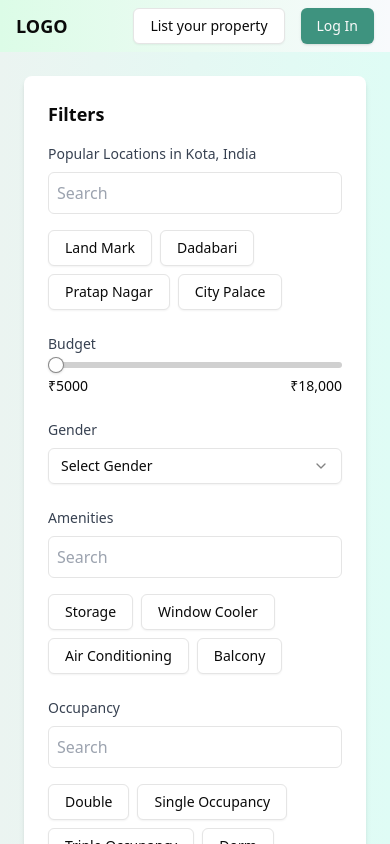
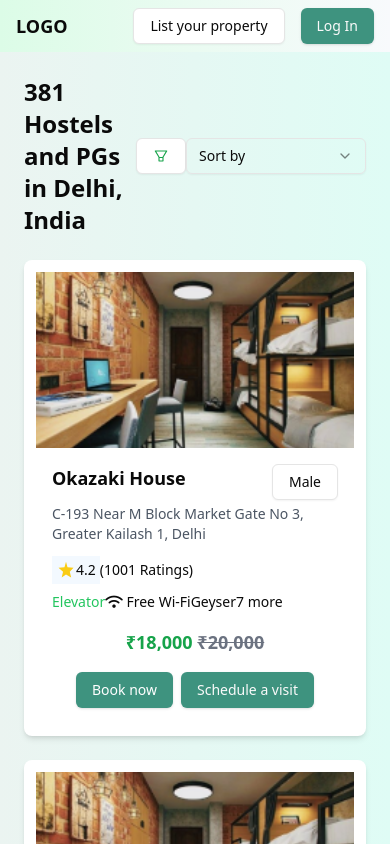
Before and after one commit to Rizwanali02/hostel-App, a Next.js app: page /listing in a window 390 px wide. Shown: the top 844 px of the page. Built offline with nearby package versions, Linux system fonts and the light colour scheme.

Commit message:
responsive listing page and filters section

```diff
--- a/package.json
+++ b/package.json
@@ -9,6 +9,10 @@
     "lint": "next lint"
   },
   "dependencies": {
+    "@fortawesome/free-brands-svg-icons": "^6.7.2",
+    "@fortawesome/free-regular-svg-icons": "^6.7.2",
+    "@fortawesome/free-solid-svg-icons": "^6.7.2",
+    "@fortawesome/react-fontawesome": "^0.2.2",
     "@radix-ui/react-accordion": "^1.2.1",
     "@radix-ui/react-alert-dialog": "^1.1.2",
     "@radix-ui/react-aspect-ratio": "^1.1.0",
@@ -28,6 +32,7 @@
     "next": "15.0.3",
     "react": "19.0.0-rc-66855b96-20241106",
     "react-dom": "19.0.0-rc-66855b96-20241106",
+    "react-icons": "^5.4.0",
     "tailwind-merge": "^2.5.4",
     "tailwindcss-animate": "^1.0.7"
   },
--- a/src/app/globals.css
+++ b/src/app/globals.css
@@ -1,3 +1,4 @@
+@import url('https://cdnjs.cloudflare.com/ajax/libs/font-awesome/6.4.0/css/all.min.css');
 @tailwind base;
 @tailwind components;
 @tailwind utilities;
--- a/src/app/layout.tsx
+++ b/src/app/layout.tsx
@@ -26,6 +26,7 @@ export default function RootLayout({
 }>) {
   return (
     <html lang="en">
+
       <body
         className={`${geistSans.variable} ${geistMono.variable} antialiased w-full`}
       >
--- a/src/app/listing/page.tsx
+++ b/src/app/listing/page.tsx
@@ -1,4 +1,4 @@
-import React from "react";
+"use client";
 import { Slider } from "@/components/ui/slider";
 import { Button } from "@/components/ui/button";
 import {
@@ -8,15 +8,35 @@ import {
   SelectItem,
   SelectValue,
 } from "@/components/ui/select";
+import { AiOutlineFilter } from "react-icons/ai"; // Filter Icon
+import { useState } from "react";
 
 const ListingPage = () => {
+  const [isFilterOpen, setIsFilterOpen] = useState(false);
+
+  const toggleFilterDrawer = () => {
+    setIsFilterOpen(!isFilterOpen);
+  };
+
   return (
     <div className="bg-gradient-to-r from-[#ebf4f1] to-[#DFFCF5] min-h-screen p-6">
       <div className="container mx-auto grid grid-cols-12 gap-6">
-        {/* Filters Section */}
-        <div className="col-span-12 md:col-span-3 bg-white rounded-lg shadow-md p-6">
+        {/* Filters Section - Hidden on Mobile */}
+        <div
+          className={`col-span-12 md:col-span-3 bg-white rounded-lg shadow-md p-6 md:block ${
+            isFilterOpen ? "block" : "hidden"
+          } fixed inset-0 bg-white z-50 md:relative md:z-auto md:p-6`}
+        >
           <h2 className="text-lg font-semibold mb-4">Filters</h2>
+          <button
+            className="absolute top-4 right-4 text-xl text-gray-600 md:hidden"
+            onClick={toggleFilterDrawer}
+          >
+            &times;
+          </button>
 
+          {/* Filter Content */}
+          <div>
             {/* Search Location */}
             <div className="mb-6">
               <label className="block text-sm font-medium text-gray-700 mb-2">
@@ -30,7 +50,11 @@ const ListingPage = () => {
               <div className="flex flex-wrap gap-2 mt-4">
                 {["Land Mark", "Dadabari", "Pratap Nagar", "City Palace"].map(
                   (location) => (
-                  <Button key={location} variant="outline" className="text-sm">
+                    <Button
+                      key={location}
+                      variant="outline"
+                      className="text-sm"
+                    >
                       {location}
                     </Button>
                   )
@@ -84,13 +108,16 @@ const ListingPage = () => {
                 className="w-full p-2 border rounded-md focus:outline-none focus:ring focus:ring-green-300"
               />
               <div className="flex flex-wrap gap-2 mt-4">
-              {["Storage", "Window Cooler", "Air Conditioning", "Balcony"].map(
-                (amenity) => (
+                {[
+                  "Storage",
+                  "Window Cooler",
+                  "Air Conditioning",
+                  "Balcony",
+                ].map((amenity) => (
                   <Button key={amenity} variant="outline" className="text-sm">
                     {amenity}
                   </Button>
-                )
-              )}
+                ))}
               </div>
             </div>
 
@@ -107,7 +134,11 @@ const ListingPage = () => {
               <div className="flex flex-wrap gap-2 mt-4">
                 {["Double", "Single Occupancy", "Triple Occupancy", "Dorm"].map(
                   (occupancy) => (
-                  <Button key={occupancy} variant="outline" className="text-sm">
+                    <Button
+                      key={occupancy}
+                      variant="outline"
+                      className="text-sm"
+                    >
                       {occupancy}
                     </Button>
                   )
@@ -115,19 +146,31 @@ const ListingPage = () => {
               </div>
             </div>
 
-          <Button className="w-full mt-6 bg-green-500 hover:bg-green-600 text-white">
+            <Button className="w-full mt-6 bg-[#3E937F] hover:bg-[#347b6b] text-white">
               Search & Connect
             </Button>
+          </div>
         </div>
 
         {/* Listings Section */}
         <div className="col-span-12 md:col-span-9">
           <div className="flex justify-between items-center mb-6">
+            <div className="flex items-center space-x-2">
               <h2 className="text-2xl font-semibold">
                 381 Hostels and PGs in Delhi, India
               </h2>
+            </div>
+            <div className="flex">
+              {/* Filter Icon for Mobile */}
+              <Button
+                variant="outline"
+                className="md:hidden text-xl text-green-600"
+                onClick={toggleFilterDrawer}
+              >
+                <AiOutlineFilter />
+              </Button>
               <Select>
-              <SelectTrigger className="w-[150px]">
+                <SelectTrigger className="w-[180px] min-w-[140px]">
                   <SelectValue placeholder="Sort by" />
                 </SelectTrigger>
                 <SelectContent>
@@ -137,51 +180,85 @@ const ListingPage = () => {
                 </SelectContent>
               </Select>
             </div>
+          </div>
 
           {/* Listings */}
-          <div className="grid gap-6">
+          <div className="flex flex-col gap-6">
             {[1, 2, 3, 4].map((_, index) => (
               <div
                 key={index}
-                className="flex bg-white h-full p-3 rounded-lg shadow-md overflow-hidden"
+                className="flex flex-col p-3 sm:flex-row md:h-[250px] bg-white rounded-lg shadow-md overflow-hidden"
               >
-                <div className="w-1/3">
+                {/* Image Section */}
+                <div className="w-full sm:w-1/3">
                   <img
                     src="/images/hostelimage2.png"
                     alt="Hostel"
-                    className="object-contain w-full h-full"
+                    className="object-cover w-full h-44 sm:h-full"
                   />
                 </div>
-                <div className="w-2/3 p-4 flex flex-col justify-between">
+
+                {/* Content Section */}
+                <div className="flex flex-col justify-between w-full p-4 sm:w-2/3">
                   <div>
+                    {/* Title and Address */}
+                    <div className="flex justify-between">
                       <h3 className="text-lg font-semibold">Okazaki House</h3>
-                    <p className="text-sm text-gray-600">
+                      <Button variant="outline">Male</Button>
+                    </div>
+                    <p className="text-sm text-gray-600 mt-1">
                       C-193 Near M Block Market Gate No 3, Greater Kailash 1,
                       Delhi
                     </p>
-                    <div className="flex items-center space-x-4 mt-2 text-sm">
-                      <span className="flex items-center">
-                        <i className="ri-star-fill text-yellow-400"></i> 4.2
+
+                    {/* Ratings and Amenities */}
+                    <div className="flex flex-wrap items-center gap-2 mt-3 text-sm">
+                      <div className="flex items-center">
+                        <span className="flex items-center bg-[#F3F9FF] p-1">
+                          <i className="ri-star-fill text-yellow-400">
+                            <svg
+                              key={index}
+                              xmlns="http://www.w3.org/2000/svg"
+                              fill="currentColor"
+                              viewBox="0 0 24 24"
+                              className="w-5 h-5"
+                            >
+                              <path d="M12 17.27l6.18 3.73-1.64-7.03L21 9.24l-7.19-.61L12 2 10.19 8.63 3 9.24l5.46 4.73L6.82 21z" />
+                            </svg>
+                          </i>
+                          4.2
                         </span>
                         <span>(1001 Ratings)</span>
+                      </div>
+                      <div className="">
                         <span className="text-green-500">Elevator</span>
-                      <span>Free Wi-Fi</span>
+                        <span>
+                          <i className="fa-solid fa-wifi"></i> Free Wi-Fi
+                        </span>
                         <span>Geyser</span>
                         <span>7 more</span>
                       </div>
                     </div>
-                  <div className="flex justify-between items-center">
+                  </div>
+
+                  {/* Pricing and Buttons */}
+                  <div className="flex flex-col sm:flex-row justify-between items-center mt-4">
+                    {/* Pricing */}
                     <div className="text-lg font-bold text-green-600">
                       ₹18,000{" "}
                       <span className="line-through text-gray-500">
                         ₹20,000
                       </span>
                     </div>
-                    <div className="flex space-x-4">
-                      <Button className="bg-green-500 hover:bg-green-600 text-white">
+
+                    {/* Buttons */}
+                    <div className="flex sm:flex-col gap-2 mt-4 sm:mt-0">
+                      <Button className="bg-[#3E937F] hover:bg-[#347b6b] text-white w-full sm:w-auto">
                         Book now
                       </Button>
-                      <Button variant="outline">Schedule a visit</Button>
+                      <Button className="bg-[#3E937F] hover:bg-[#347b6b] w-full sm:w-auto">
+                        Schedule a visit
+                      </Button>
                     </div>
                   </div>
                 </div>
```
Also changed, not shown: 1 other file (tests, documents, lock files or other folders). Lines whose indentation alone changed are shown as unchanged.
